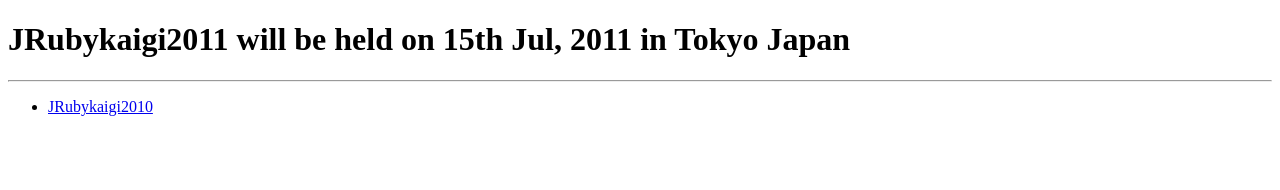
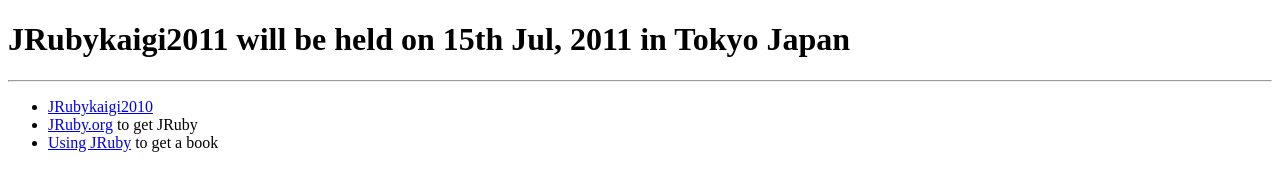
Before and after one commit to ayumin/jrubykaigi, a plain HTML site: page index.html in a window 1280 px wide. Drawn offline with Linux system fonts and the light colour scheme.

Commit message:
add link

```diff
--- a/index.html
+++ b/index.html
@@ -24,6 +24,8 @@
     <hr>
     <ul>
       <li><a href="2010/index.html">JRubykaigi2010</a></li>
+      <li><a href="http://www.jruby.org/">JRuby.org</a> to get JRuby</a>
+      <li><a href="http://pragprog.com/titles/jruby/using-jruby">Using JRuby</a> to get a book</a>
     </ul>
   </body>
 </html>
```
